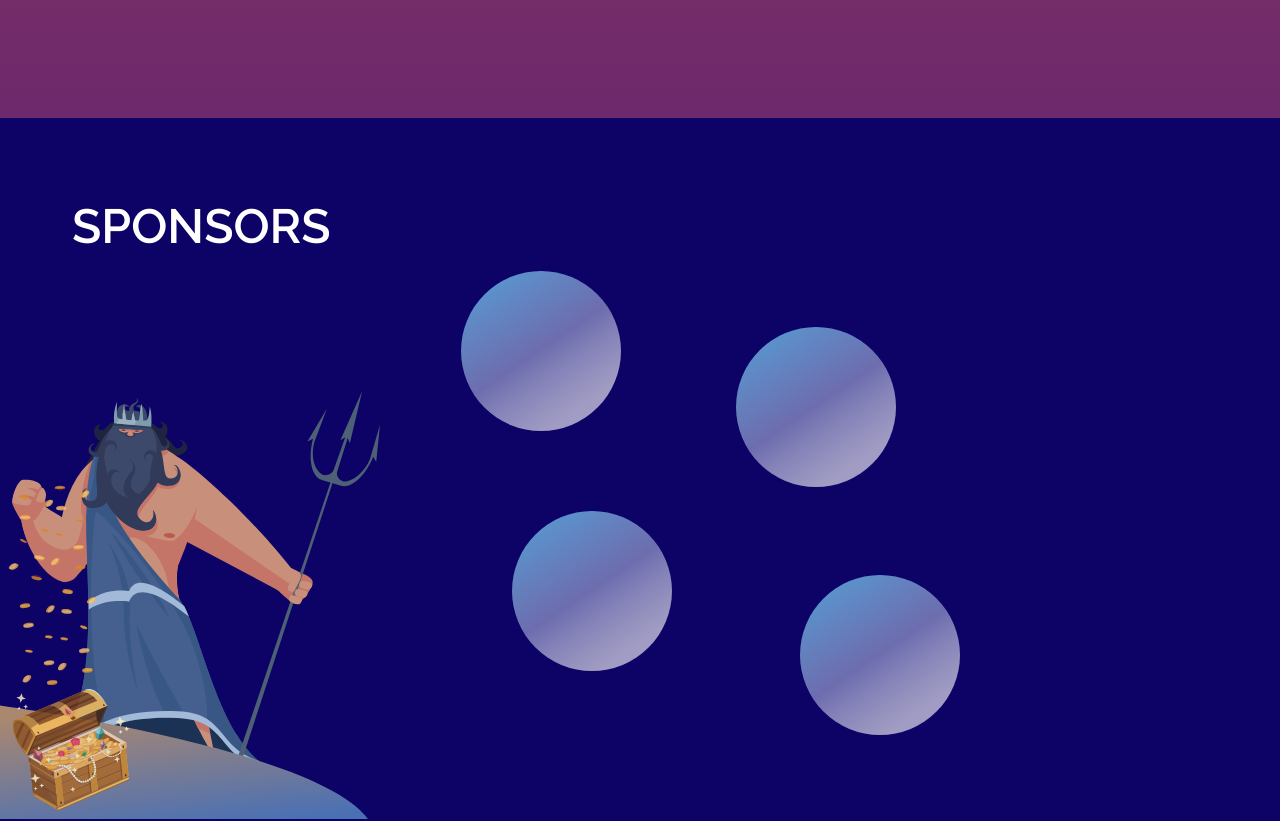
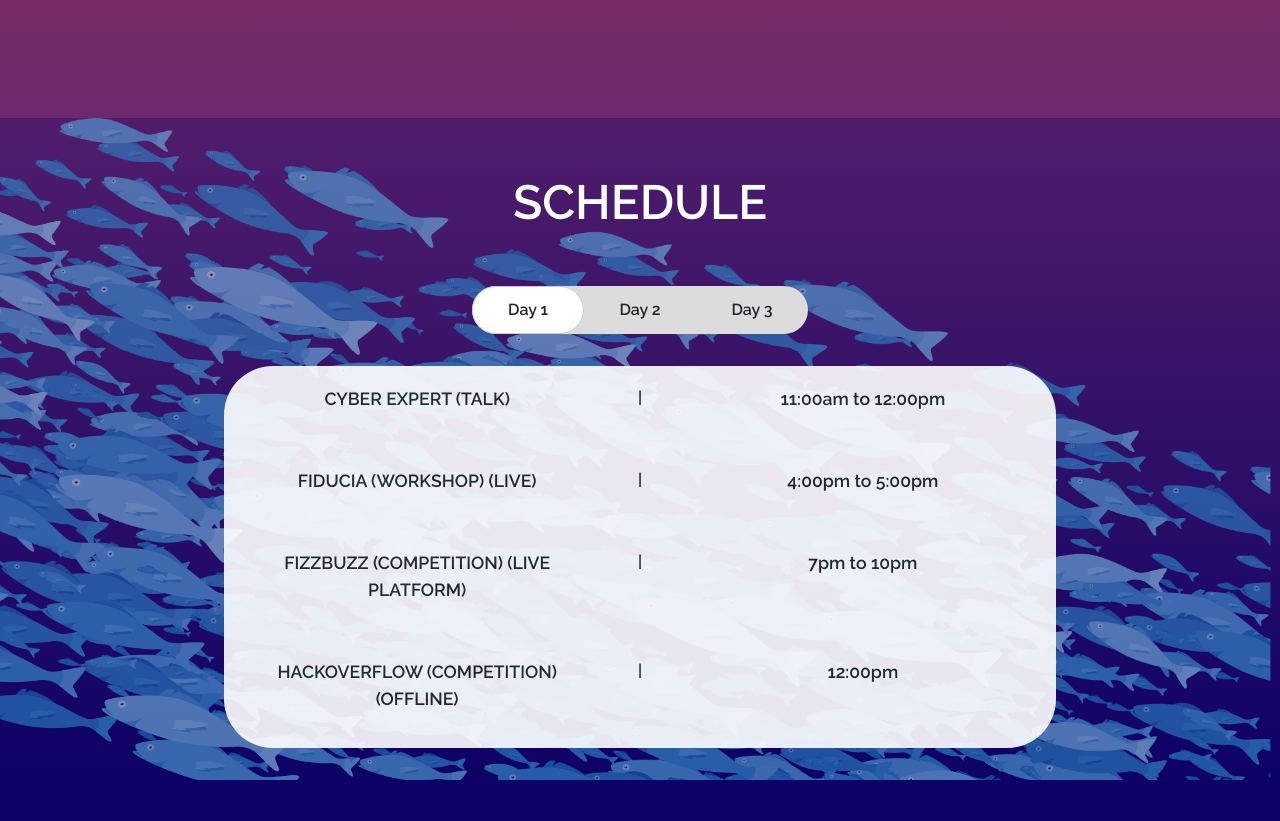
Before and after one commit to ayaniitgoa/TechFest, a React (Create React App) app: page / in a window 1280 px wide. Shown: the part 1553-2374 px from the top of the page. Built offline with nearby package versions, Linux system fonts and the light colour scheme.

Commit message:
Added schedule section

```diff
--- a/src/Containers/Schedule/Schedule.css
+++ b/src/Containers/Schedule/Schedule.css
@@ -0,0 +1,150 @@
+@import url("https://fonts.googleapis.com/css2?family=Raleway:wght@600&display=swap");
+
+.schedule {
+  padding-top: 3rem;
+  position: relative;
+  background: linear-gradient(to bottom, #511d6b, #0d0265);
+}
+.schedule-container {
+  display: flex;
+  position: relative;
+  justify-content: center;
+  /* height: 75vw; */
+  font-family: "Raleway", sans-serif;
+  width: 100vw;
+}
+.schedule-title {
+  display: flex;
+  font-size: 3em;
+  justify-content: center;
+  font-family: "Raleway", sans-serif;
+  color: white;
+  position: relative;
+  z-index: 13;
+}
+
+.tabs {
+  display: flex;
+  flex-direction: column;
+  align-items: center;
+}
+
+.tab-list-container {
+  display: flex;
+  justify-content: center;
+  align-items: center;
+  margin-top: 2rem;
+}
+
+.tab-list {
+  border: 0px solid #ccc;
+  background-color: gainsboro;
+  border-radius: 49px;
+  width: 21rem;
+  height: 3rem;
+  display: flex;
+  justify-content: space-evenly;
+  z-index: 12;
+}
+
+.tab-list-item {
+  list-style-type: none;
+  width: 7rem;
+  height: 100%;
+  border-radius: 49px;
+  display: flex;
+  justify-content: center;
+  align-items: center;
+  cursor: pointer;
+}
+
+.tab-list-active {
+  background-color: white;
+  border: solid #ccc;
+  border-width: 1px 1px 1px 1px;
+}
+
+.tab-content {
+  display: flex;
+  /* margin-top: 2rem; */
+  margin-bottom: 2rem;
+}
+
+.content-container {
+  background-color: white;
+  margin-top: 2rem;
+  width: 65vw;
+  /* height: 30vh; */
+
+  border-radius: 49px;
+  opacity: 0.9;
+  display: flex;
+  flex-direction: column;
+  justify-content: center;
+  text-align: center;
+  z-index: 11;
+}
+.content-row {
+  display: flex;
+  padding: 20px 0;
+  justify-content: space-around;
+  position: relative;
+}
+#time,
+#event {
+  flex: 0.4;
+  font-size: 1.1em;
+  font-weight: bold;
+}
+
+.fish {
+  position: absolute;
+  width: 100vw;
+  top: 0;
+  /* z-index: 10; */
+  opacity: 0.6;
+  /* display: none; */
+}
+
+@media only screen and (max-width: 650px) {
+  .tab-list-container {
+    margin-top: 1rem;
+  }
+  .tab-content {
+    margin-top: 1rem;
+  }
+  .content-container {
+    width: 22rem;
+    /* height: 65vw; */
+    margin-top: 0;
+    padding-top: 20px;
+  }
+  #event,
+  #time {
+    font-size: 12px;
+  }
+
+  .schedule-title {
+    font-size: 1.5em;
+  }
+
+  .tab-list-item {
+    font-size: 0.9em;
+  }
+
+  .content-row {
+    padding: 0px 0;
+  }
+}
+
+@media only screen and (max-width: 400px) {
+  .content-container {
+    width: 20rem;
+    /* height: 40vh; */
+    /* margin-top: 1em; */
+    border-radius: 20px;
+  }
+  .tab-list {
+    width: 19rem;
+  }
+}
--- a/src/Containers/Schedule/Schedule.js
+++ b/src/Containers/Schedule/Schedule.js
@@ -1,10 +1,72 @@
+import "./Schedule.css";
 import React from "react";
-import "./Schedule.css";
+import Tabs from "./Tabs";
+import Fish from "./fish.svg";
+
+const Day1Content = () => {
+  return (
+    <div className="content-container">
+      <div className="content-row">
+        <p id="event">CYBER EXPERT (TALK)</p>
+        <p>|</p>
+        <p id="time">11:00am to 12:00pm</p>
+      </div>
+      <div className="content-row">
+        <p id="event">FIDUCIA (WORKSHOP) (LIVE)</p>
+        <p>|</p>
+        <p id="time">4:00pm to 5:00pm</p>
+      </div>
+      <div className="content-row">
+        <p id="event">FIZZBUZZ (COMPETITION) (LIVE PLATFORM)</p>
+        <p>|</p>
+        <p id="time">7pm to 10pm</p>
+      </div>
+      <div className="content-row">
+        <p id="event">HACKOVERFLOW (COMPETITION) (OFFLINE)</p>
+        <p>|</p>
+        <p id="time"> 12:00pm </p>
+      </div>
+    </div>
+  );
+};
+
+const Day2Content = () => {
+  return (
+    <div className="content-container">
+      <div className="content-row">
+        <p id="event">CYBER EXPERT (TALK)</p>
+        <p>|</p>
+        <p id="time">11:00am to 12:00pm</p>
+      </div>
+      <div className="content-row">
+        <p id="event">FIDUCIA (WORKSHOP) (LIVE)</p>
+        <p>|</p>
+        <p id="time">4:00pm to 5:00pm</p>
+      </div>
+    </div>
+  );
+};
 
 function Schedule() {
   return (
-    <div>
-      <h2>Schedule</h2>
+    <div id="schedule-section" className="schedule">
+      <div className="schedule-title">
+        <p>SCHEDULE</p>
+      </div>
+      <img alt="fish-bg" className="fish" src={Fish} />
+      <div className="schedule-container">
+        <Tabs>
+          <div label="Day 1">
+            <Day1Content />
+          </div>
+          <div label="Day 2">
+            <Day2Content />
+          </div>
+          <div label="Day 3">
+            <Day1Content />
+          </div>
+        </Tabs>
+      </div>
     </div>
   );
 }
--- /dev/null
+++ b/src/Containers/Schedule/Tab.js
@@ -0,0 +1,43 @@
+
+import React, { Component } from 'react';
+import PropTypes from 'prop-types';
+
+class Tab extends Component {
+    static propTypes = {
+      activeTab: PropTypes.string.isRequired,
+      label: PropTypes.string.isRequired,
+      onClick: PropTypes.func.isRequired,
+    };
+
+    onClick = () => {
+      const { label, onClick } = this.props;
+      onClick(label);
+    }
+
+    render() {
+      const {
+        onClick,
+        props: {
+          activeTab,
+          label,
+        },
+      } = this;
+
+      let className = 'tab-list-item';
+
+      if (activeTab === label) {
+        className += ' tab-list-active';
+      }
+
+      return (
+        <li
+          className={className}
+          onClick={onClick}
+        >
+          {label}
+        </li>
+      );
+    }
+  }
+
+  export default Tab;
--- /dev/null
+++ b/src/Containers/Schedule/Tabs.js
@@ -0,0 +1,62 @@
+import React, { Component } from 'react';
+import PropTypes from 'prop-types';
+
+import Tab from './Tab'
+
+class Tabs extends Component {
+    static propTypes = {
+      children: PropTypes.instanceOf(Array).isRequired,
+    }
+
+    constructor(props) {
+      super(props);
+
+      this.state = {
+        activeTab: this.props.children[0].props.label,
+      };
+    }
+
+    onClickTabItem = (tab) => {
+      this.setState({ activeTab: tab });
+    }
+    render() {
+        const {
+          onClickTabItem,
+          props: {
+            children,
+          },
+          state: {
+            activeTab,
+          }
+        } = this;
+
+        return (
+          <div className="tabs">
+            <div className="tab-list-container">
+            <div  className="tab-list">
+              {children.map((child) => {
+                const { label } = child.props;
+
+                return (
+                  <Tab
+                    activeTab={activeTab}
+                    key={label}
+                    label={label}
+                    onClick={onClickTabItem}
+                  />
+                );
+              })}
+            </div>
+            </div>
+            <div className="tab-content">
+              {children.map((child) => {
+                if (child.props.label !== activeTab) return undefined;
+                return child.props.children;
+              })}
+            </div>
+          </div>
+        );
+      }
+    }
+
+    export default Tabs;
--- a/src/Containers/SiteContainer/SiteContainer.js
+++ b/src/Containers/SiteContainer/SiteContainer.js
@@ -4,7 +4,7 @@ import ContactUs from "../ContactUs/ContactUs";
 // import EventsPage from "../EventsPage/EventsPage";
 import FAQ from "../FAQ/FAQ";
 import HomePage from "../HomePage/HomePage";
-// import Schedule from "../Schedule/Schedule";
+import Schedule from "../Schedule/Schedule";
 import SocialMedia from "../SocialMedia/SocialMedia";
 import Sponsors from "../Sponsors/Sponsors";
 import "./SiteContainer.css";
@@ -33,7 +33,8 @@ function SiteContainer() {
       <HomePage />
       <AboutUs />
       {/* <EventsPage />
-      <Schedule /> */}
+       */}
+      <Schedule />
       <Sponsors />
       <FAQ />
       <ContactUs />
--- a/src/Containers/Sponsors/Sponsors.css
+++ b/src/Containers/Sponsors/Sponsors.css
@@ -4,6 +4,7 @@
   height: 100%;
   background-color: #0d0265;
   position: relative;
+  padding-top: 0vh;
 }
 
 .sponsors-title {
@@ -14,6 +15,7 @@
   top: 5rem;
   color: white;
   font-family: "Raleway", sans-serif;
+  z-index: 13;
 }
 
 .poseidon-img {
@@ -27,6 +29,8 @@
   width: 10em;
   /* position: relative; */
   margin-top: 3vh;
+  position: relative;
+  z-index: 13;
 }
 .bubble-img-1 {
   position: relative;
```
Also changed, not shown: src/Containers/Schedule/fish.svg (added), 1 other file (tests, documents, lock files or other folders).
